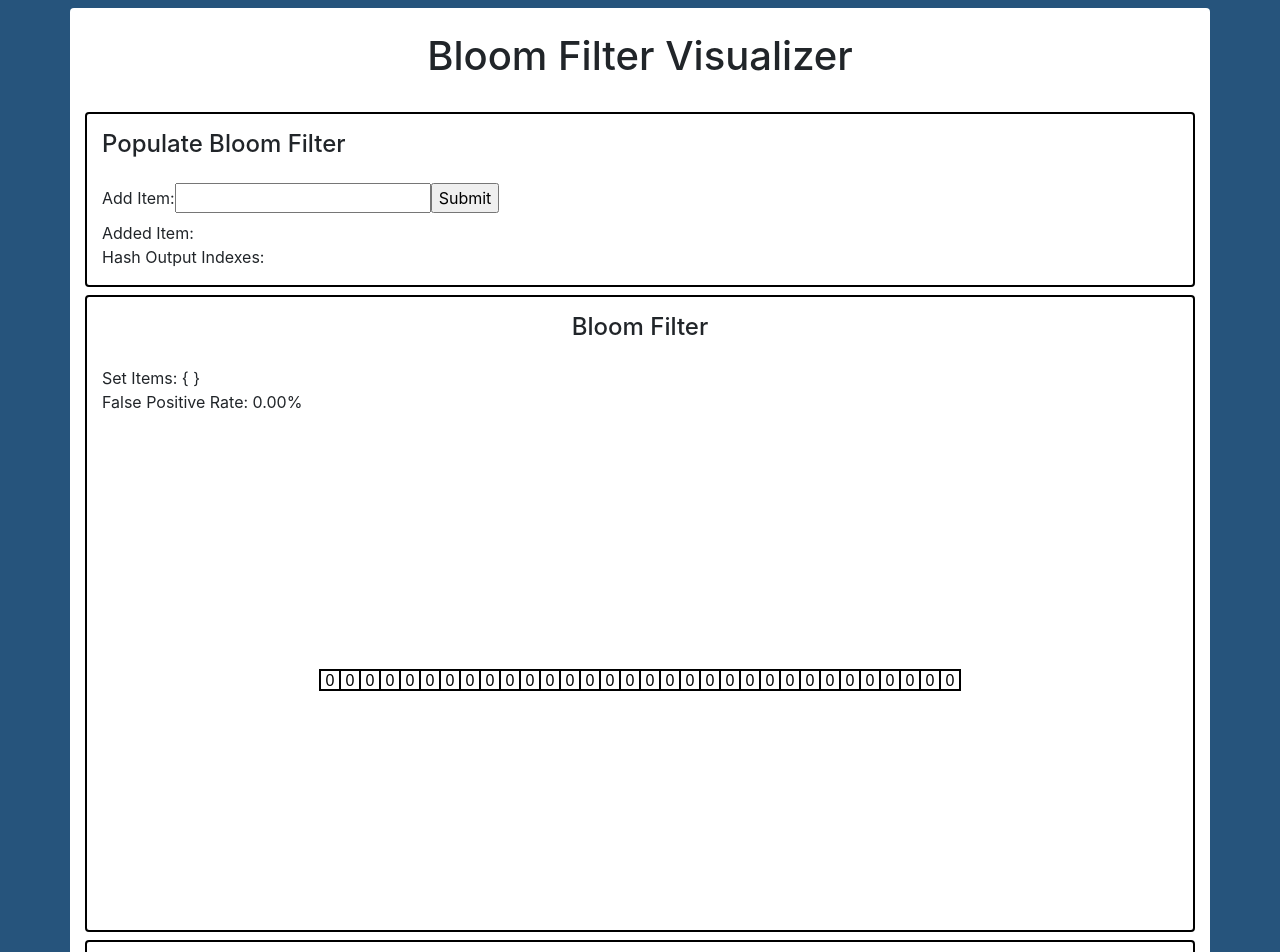
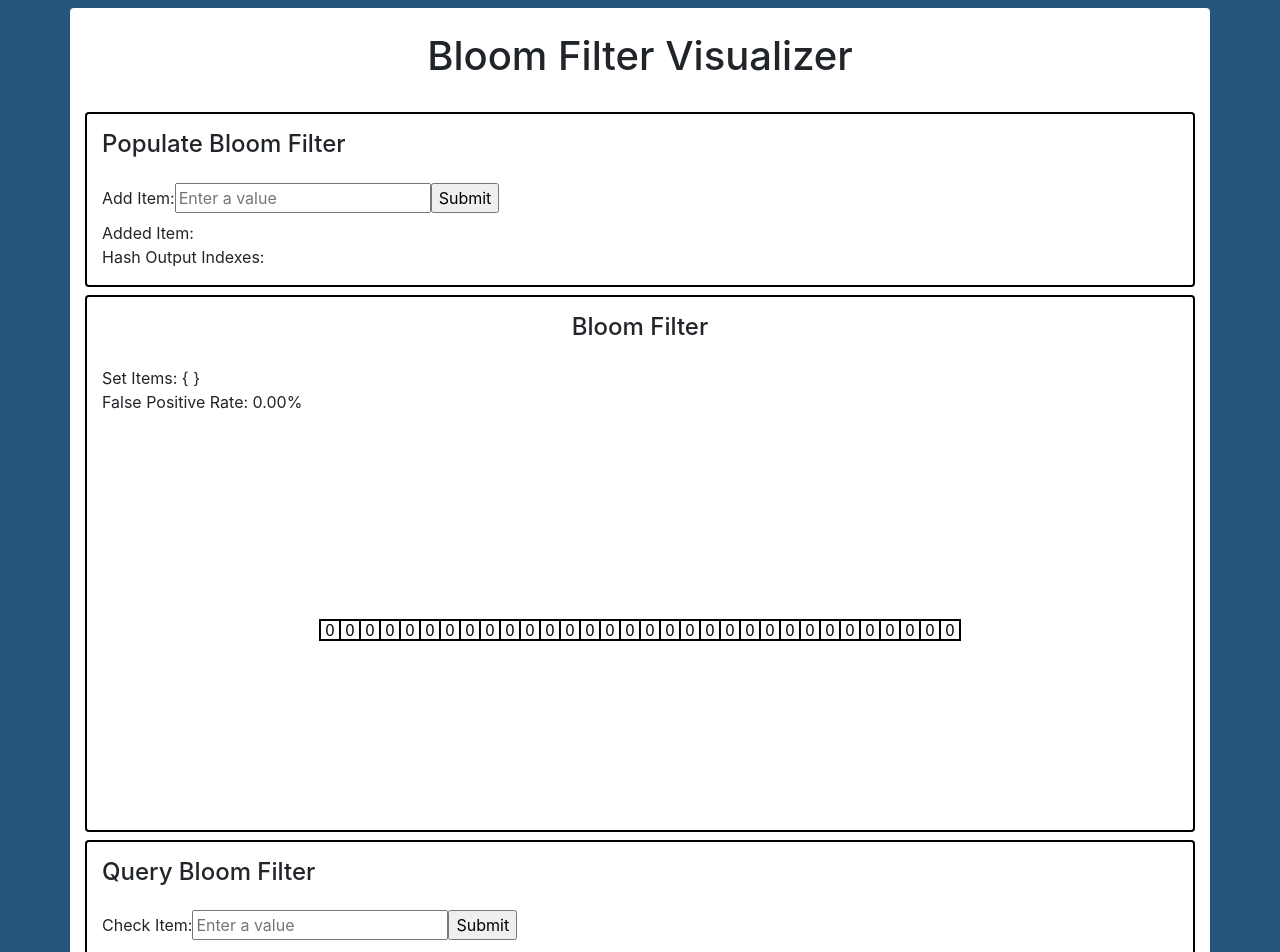
Before and after one commit to ellisandrews/bloom, a React (Create React App) app: page / in a window 1280 px wide. Shown: the top 952 px of the page. Built offline with nearby package versions, Linux system fonts and the light colour scheme.

Commit message:
Make BitArray smaller, change color scheme

```diff
--- a/src/AddForm.js
+++ b/src/AddForm.js
@@ -41,7 +41,7 @@ class AddForm extends Component {
       <form onSubmit={this.handleSubmit}>
         <label>
           Add Item:
-          <input type="text" value={this.state.value} onChange={this.handleChange} />
+          <input type="text" value={this.state.value} onChange={this.handleChange} placeholder="Enter a value"/>
         </label>
         <input type="submit" value="Submit" />
       </form>
--- a/src/BitArray.css
+++ b/src/BitArray.css
@@ -5,11 +5,11 @@
 }
 
 .square-toggled {
-    fill: blue;
+    fill: #06D6A0;
 }
 
 .square-checked {
-    fill: yellow;
+    fill: #FFD166;
 }
 
 .text {
@@ -18,7 +18,7 @@
 }
 
 .text-toggled {
-    fill: white;
+    fill: black;
 }
 
 .text-checked {
--- a/src/BitArray.js
+++ b/src/BitArray.js
@@ -31,8 +31,8 @@ class BitArray extends Component {
 
       return (
         <g key={index}>
-          <rect width="20" height="20" x={currentX} y="240" className={rectClassName}/>
-          <text x={currentX + 5.5} y="255.5" className={textClassName}>{bit ? 1 : 0}</text>
+          <rect width="20" height="20" x={currentX} y="190" className={rectClassName}/>
+          <text x={currentX + 5.5} y="205.5" className={textClassName}>{bit ? 1 : 0}</text>
         </g>
       )
     })
@@ -54,13 +54,13 @@ class BitArray extends Component {
 
   renderAddArrows = () => {
     return this.props.activeIndexes.map((index, key) => {
-      return <line key={key} x1="340" y1="30" x2={index*20 + this.getArrowXOffset(index)} y2="225" stroke="black" strokeWidth="1.5" markerEnd="url(#arrowhead)" />
+      return <line key={key} x1="340" y1="30" x2={index*20 + this.getArrowXOffset(index)} y2="175" stroke="black" strokeWidth="1.5" markerEnd="url(#arrowhead)" />
     })
   }
 
   renderCheckArrows = () => {
     return this.props.activeIndexes.map((index, key) => {
-      return <line key={key} x1="340" y1="460" x2={index*20 + this.getArrowXOffset(index)} y2="275" stroke="black" strokeWidth="1.5" markerEnd="url(#arrowhead)" />
+      return <line key={key} x1="340" y1="360" x2={index*20 + this.getArrowXOffset(index)} y2="225" stroke="black" strokeWidth="1.5" markerEnd="url(#arrowhead)" />
     })
   }
 
@@ -83,7 +83,7 @@ class BitArray extends Component {
     if ( checkedItem ) {
       return (
         <>
-        <text x="320" y="480" className="text">{checkedItem.value}</text>
+        <text x="320" y="380" className="text">{checkedItem.value}</text>
           {this.renderCheckArrows()}
         </>
       )
@@ -93,7 +93,7 @@ class BitArray extends Component {
   render() {
     return (
       <div className="text-center">
-        <svg width="680" height="500">
+        <svg width="680" height="400">
           <defs>
             <marker id="arrowhead" markerWidth="5" markerHeight="5" refX="0" refY="2.5" orient="auto">
               <polygon points="0 0, 5 2.5, 0 5" />
--- a/src/CheckForm.js
+++ b/src/CheckForm.js
@@ -60,7 +60,7 @@ class CheckForm extends Component {
       <form onSubmit={this.handleSubmit}>
         <label>
           Check Item:
-          <input type="text" value={this.state.value} onChange={this.handleChange} />
+          <input type="text" value={this.state.value} onChange={this.handleChange} placeholder="Enter a value"/>
         </label>
         <input type="submit" value="Submit" />
       </form>
```
